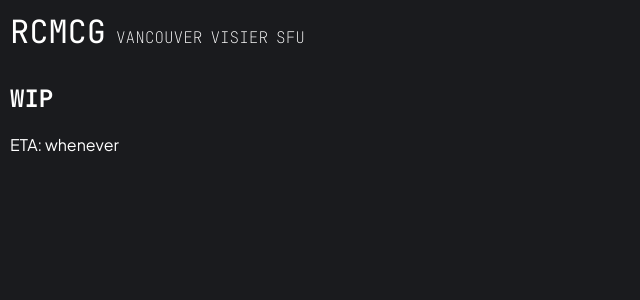
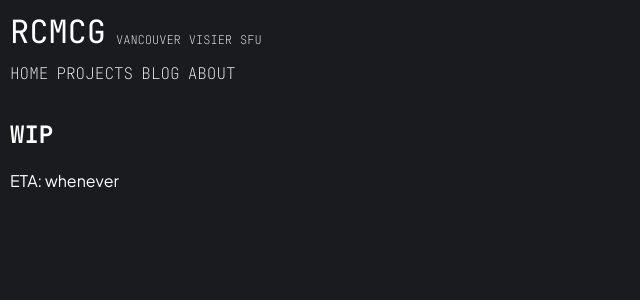
Before and after one commit to rcmcg/personal-website, a React (Vite) app in the folder rcmcg/: page / in a window 1280 px wide. Shown: the top 300 px of the page, without its empty margins (0-640 px from the left). Built offline with nearby package versions, Linux system fonts and the light colour scheme.

Commit message:
add navigation part of header

```diff
--- a/rcmcg/src/App.tsx
+++ b/rcmcg/src/App.tsx
@@ -3,12 +3,18 @@ function Header() {
 
   return (
     <>
-        <div className={"header"}>
-          <h1>rcmcg</h1>
-          <div className={"header-item"}>vancouver</div>
-          <div className={"header-item"}>visier</div>
-          <div className={"header-item"}>sfu</div>
-        </div>
+      <div className={"header header-first-line"}>
+        <h1>rcmcg</h1>
+        <div className={"header-item"}>vancouver</div>
+        <div className={"header-item"}>visier</div>
+        <div className={"header-item"}>sfu</div>
+      </div>
+      <div className={"header header-second-line"}>
+        <div className={"header-item"}>home</div>
+        <div className={"header-item"}>projects</div>
+        <div className={"header-item"}>blog</div>
+        <div className={"header-item"}>about</div>
+      </div>
     </>
   )
 }
--- a/rcmcg/src/index.css
+++ b/rcmcg/src/index.css
@@ -45,10 +45,22 @@ body {
 }
 
 .header {
+    font-family: jetbrains, monospace;
+    text-transform: uppercase;
+}
+
+.header-first-line {
     display: flex;
     align-items: end;
-    font-family: jetbrains, monospace;
-    text-transform: uppercase;
+}
+
+.header-first-line > div {
+    font-size: 12px;
+}
+
+.header-second-line {
+    display: flex;
+    margin-left: 10px;
 }
 
 .header-item {
```
